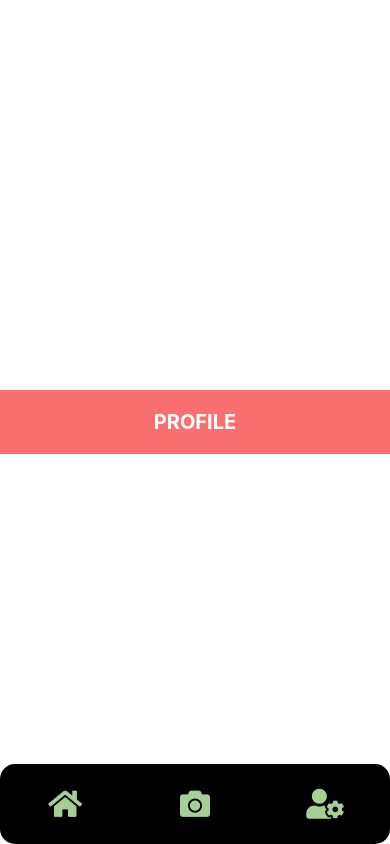
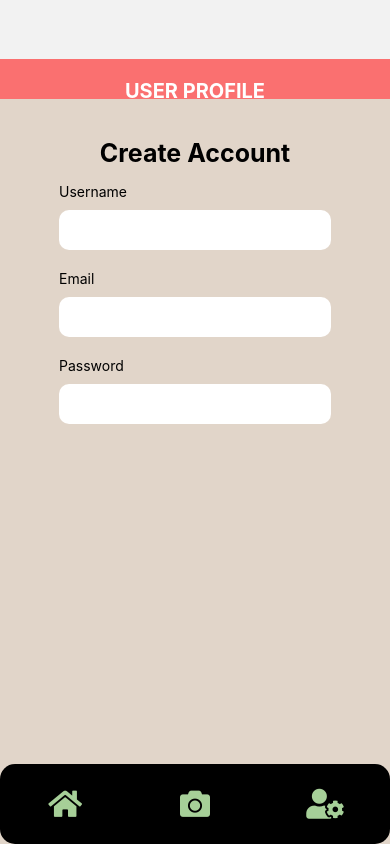
Before and after one commit to robbiec0720/SCRAPS-APP, a React Native app in the folder SCRAPS-react/: screen /Profile in a window 390 px wide. Built offline with nearby package versions, Linux system fonts and the light colour scheme.

Commit message:
created inputField component for user profile page

```diff
--- /dev/null
+++ b/SCRAPS-react/app/component/InputField.js
@@ -0,0 +1,23 @@
+import React from "react";
+import { StyleSheet, Text, TextInput, View } from 'react-native';
+
+export default function InputField({ inputFieldName }) {
+    return (
+       <View>
+        <Text>{ inputFieldName }</Text>
+        <TextInput style={styles.inputField}></TextInput>
+       </View>
+    );
+}
+
+
+const styles = StyleSheet.create({
+    inputField: {
+      height:40,
+      marginBottom:20,
+      backgroundColor:'#ffffff',
+      borderRadius:10,
+      marginTop: 10,
+      paddingLeft: 10,
+    },
+  });
--- a/SCRAPS-react/app/screens/Profile.js
+++ b/SCRAPS-react/app/screens/Profile.js
@@ -1,12 +1,21 @@
 import React from "react";
 import { StatusBar } from 'expo-status-bar';
-import { StyleSheet, Text, View } from 'react-native';
+import { SafeAreaView, StyleSheet, Text, TextInput, View } from 'react-native';
+import InputField from "../component/InputField";
 
 export default function Home() {
     return (
         <View style={styles.container}>
             <View style={styles.header}>
-                <Text style={styles.boldtext}>PROFILE</Text>
+                <Text style={styles.boldtext}>USER PROFILE</Text>
+            </View>
+            <View style={styles.registerContainer}>
+                <Text style={styles.createAccountText}>Create Account</Text>
+                <View style={{ marginHorizontal: 20}}>
+                   <InputField inputFieldName={'Username'} />
+                   <InputField inputFieldName={'Email'} />
+                   <InputField inputFieldName={'Password'} />
+                </View>
             </View>
         <StatusBar style="auto" />
       </View>
@@ -15,12 +24,12 @@ export default function Home() {
 
 const styles = StyleSheet.create({
   container: {
-    flex: 1,
-    backgroundColor: '#fff',
-    alignItems: 'center',
-    justifyContent: 'center',
+    marginTop: '15%',
+    height: '100%',
+    backgroundColor: '#e1d5c9',
   },
   header: {
+      flex: 0,
       padding: 20,
       backgroundColor: '#FA7070',
       width: '100%',
@@ -31,4 +40,22 @@ const styles = StyleSheet.create({
       fontSize: 20,
       color: '#fff',
   },
+  registerContainer: {
+    // backgroundColor: 'blue',
+    margin: '10%',
+  },
+  createAccountText: {
+    fontSize: 25,
+    fontWeight: "bold",
+    textAlign: 'center',
+    marginBottom: 15,
+  },
+  inputField: {
+    height:40,
+    marginBottom:20,
+    backgroundColor:'#ffffff',
+    borderRadius:10,
+    marginTop: 10,
+    paddingLeft: 10,
+  },
 });
```
